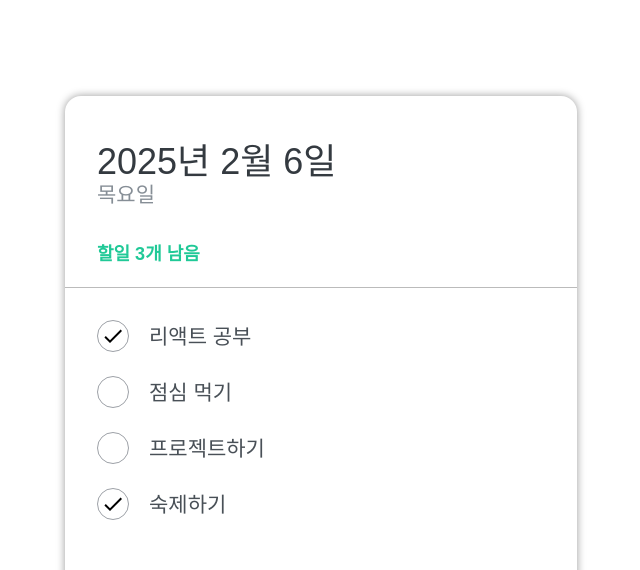
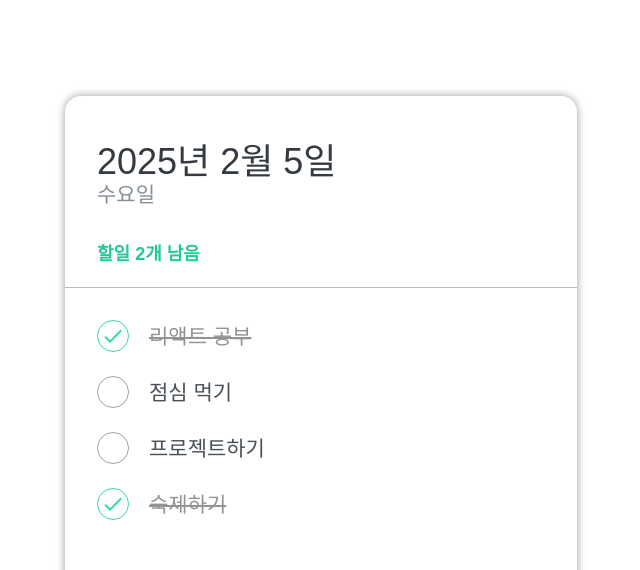
Before and after one commit to chchch928/react-study202501, a React (Vite) app: page / in a window 1280 px wide. Shown: the top 570 px of the page, without its empty margins (319-959 px from the left). Built offline with nearby package versions, Linux system fonts and the light colour scheme.

Commit message:
#0207-02 종합복습 2-6 Todolist 완료처리 및 개수 날짜처리

```diff
--- a/src/components/Todos/TodoHeader.jsx
+++ b/src/components/Todos/TodoHeader.jsx
@@ -1,15 +1,26 @@
 import React from 'react';
 import styles from './scss/TodoHeader.module.scss';
 
-const TodoHeader = () => {
+const TodoHeader = ({count}) => {
 
   const { day, 'tasks-left':left } = styles;
 
+  const today = new Date();
+
+  const dateString = today.toLocaleDateString('ko-KR', {
+    year: 'numeric',
+    month: 'long',
+    day: 'numeric'
+  });
+
+  const dayName = today.toLocaleDateString('ko-KR', { weekday: 'long' });
+
   return (
     <header>
-      <h1>2025년 2월 6일</h1>
-      <div className={day}>목요일</div>
-      <div className={left}>할일 3개 남음</div>
+      <h1>{dateString}</h1>
+      <div className={day}>{dayName}
+      </div>
+      <div className={left}>할일 {count}개 남음</div>
     </header>
   );
 };
--- a/src/components/Todos/TodoItem.jsx
+++ b/src/components/Todos/TodoItem.jsx
@@ -3,9 +3,15 @@ import { MdDelete, MdDone } from 'react-icons/md';
 
 import styles from './scss/TodoItem.module.scss';
 
-const TodoItem = ({item,onDelete}) => {
+const TodoItem = ({item,onDelete,onCheck}) => {
 
-  const { text, remove, 'todo-list-item': itemStyle, 'check-circle': checkCircle } = styles;
+  const { text,
+    remove,
+    'todo-list-item': itemStyle,
+    'check-circle': checkCircle,
+    active,
+    finish
+  } = styles;
 
   const { id, title, done } = item;
 
@@ -15,10 +21,10 @@ const TodoItem = ({item,onDelete}) => {
 
   return (
     <li className={itemStyle}>
-      <div className={checkCircle}>
+      <div className={`${checkCircle} ${done ? active : ''} `} onClick={e => onCheck(id)}>
         {done && <MdDone />}
       </div>
-      <span className={text}>{ title }</span>
+      <span className={`${text} ${done ? finish : '' }`}>{ title }</span>
       <div className={remove}
       onClick={handleDelete}>
         <MdDelete />
--- a/src/components/Todos/TodoMain.jsx
+++ b/src/components/Todos/TodoMain.jsx
@@ -5,12 +5,12 @@ import TodoItem from './TodoItem';
 
 
 // 컴포넌트
-const TodoMain = ({items,onRemove}) => {
+const TodoMain = ({items,onRemove,onCheck}) => {
 
   return (
     <ul className={styles['todo-list']}>
       {items.map((todo) => (
-        <TodoItem key={todo.id} item={todo} onDelete = {onRemove}/>
+        <TodoItem key={todo.id} item={todo} onDelete = {onRemove} onCheck = {onCheck}/>
       ))}
     </ul>
   );
--- a/src/components/Todos/TodoTemplate.jsx
+++ b/src/components/Todos/TodoTemplate.jsx
@@ -32,10 +32,27 @@ const TodoTemplate = () => {
     setTodoList(todoList.filter(todo => todo.id !== id));
   };
 
+  // 할일 체크 함수
+  const checkTodo = (id) => {
+    const copyTodoList = [...todoList];
+    // const foundTodo = todoList.find((todo) => todo.id === id);
+    // foundTodo.done = !foundTodo.done;
+    //
+    // setTodoList(copyTodoList);
+
+    setTodoList(todoList.map (todo => todo.id === id
+    ? {...todo, done: !todo.done}
+      : todo
+    ));
+  };
+
+  // 남은 할 일의 개수 구하기
+  const countRestTodo = todoList.filter(todo => !todo.done).length
+
   return (
     <div className={styles.TodoTemplate}>
-      <TodoHeader />
-      <TodoMain items={todoList} onRemove = {removeTodo} />
+      <TodoHeader count = {countRestTodo}/>
+      <TodoMain items={todoList} onRemove = {removeTodo} onCheck = {checkTodo} />
       <TodoInput onAdd={addTodo} />
     </div>
   );
```
